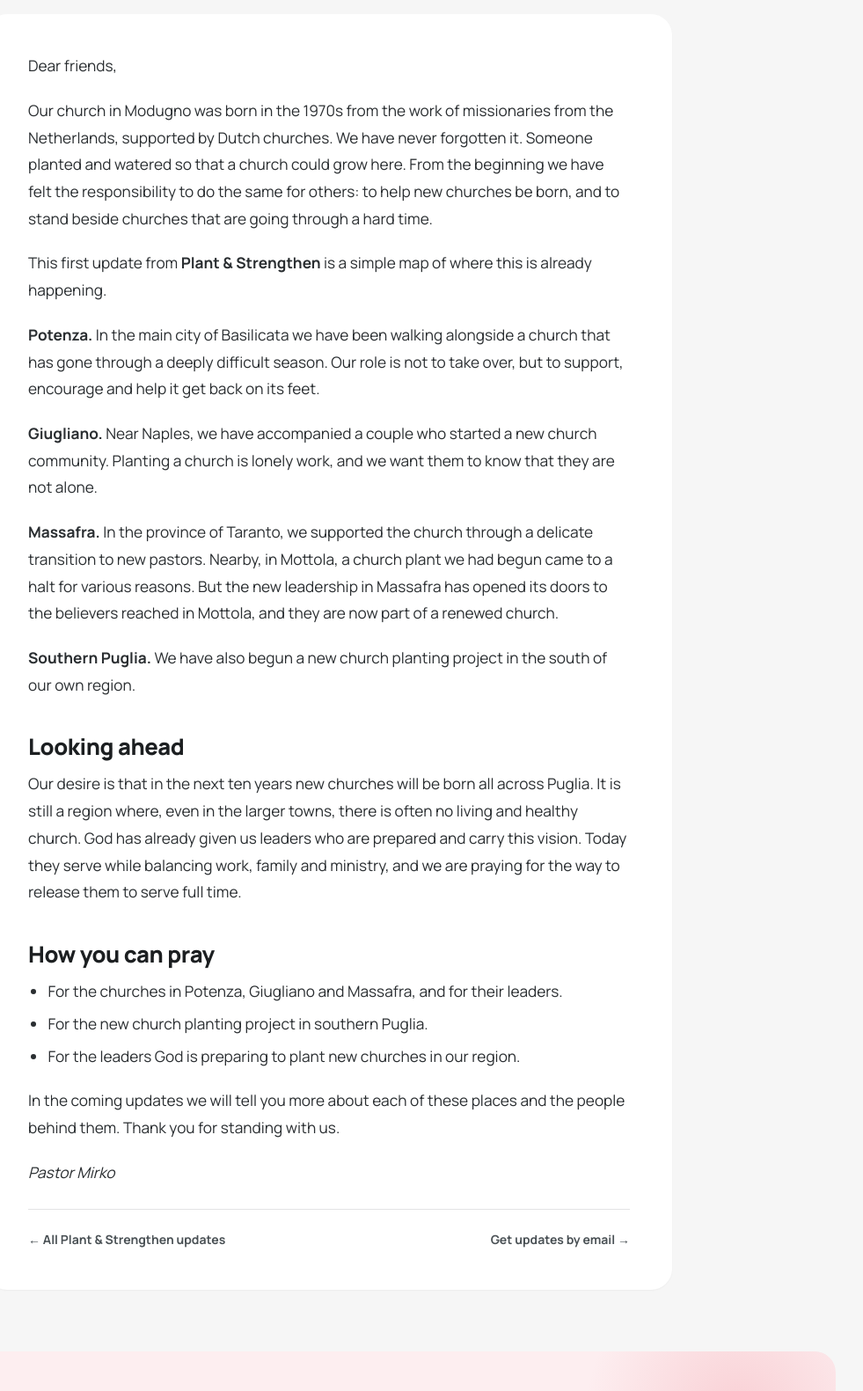
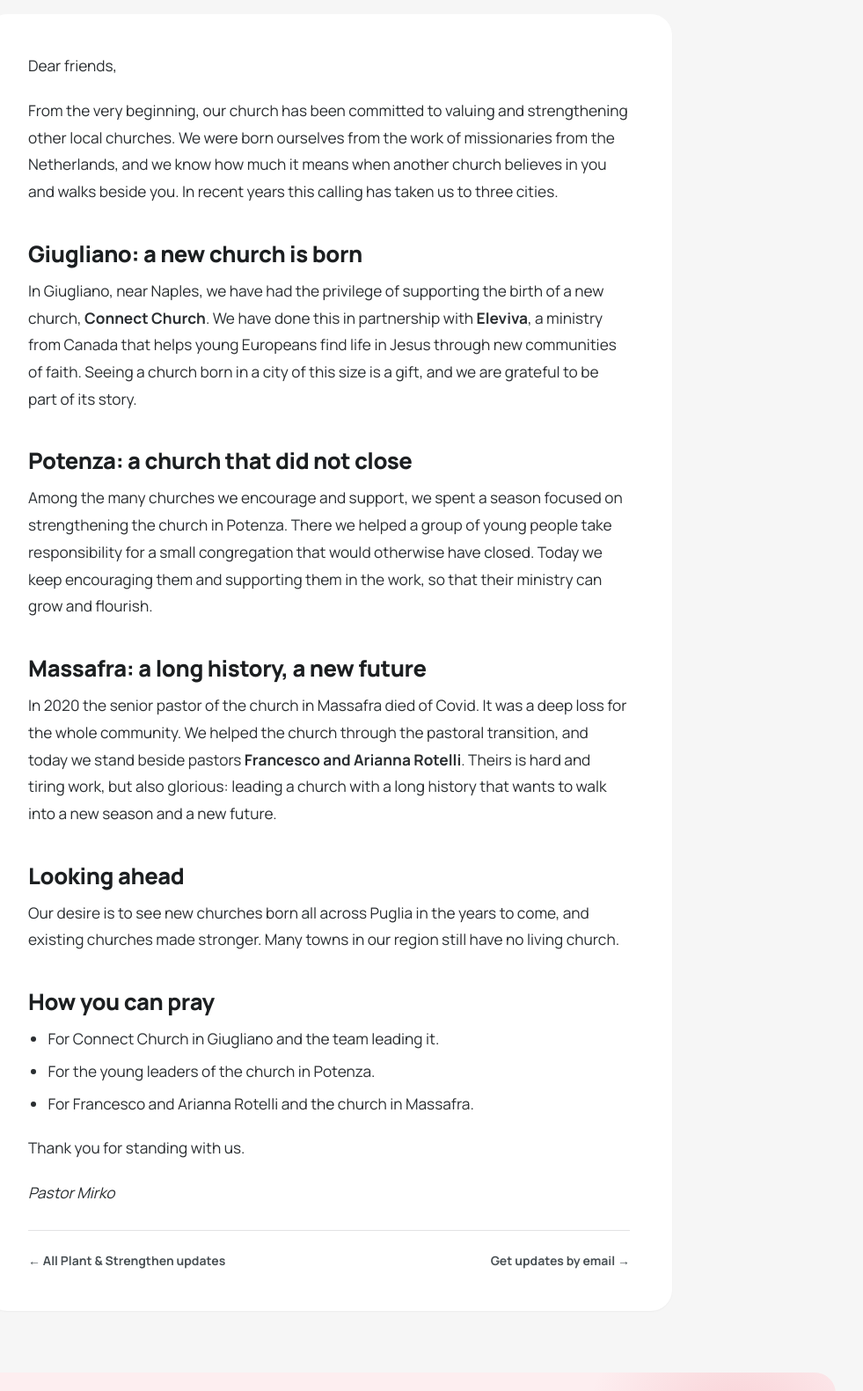
Before and after one commit to pastoremirko/fromtheheelofitaly, a plain HTML site: page public/updates/plant-and-strengthen-first-steps/index.html in a window 1280 px wide. Shown: the part 895-2476 px from the top of the page at 88% size, without its empty margins (266-1247 px from the left). Drawn offline with Linux system fonts and the light colour scheme.

Commit message:
Plant & Strengthen update: rewrite around Giugliano, Potenza and Massafra
Co-Authored-By: Claude Opus 5.5 <noreply@anthropic.com>
Claude-Session: https://claude.ai/code/session_013kztrHzovLqwhmGrDJ4oHt

```diff
--- a/public/feed.xml
+++ b/public/feed.xml
@@ -2,9 +2,9 @@
 <rss version="2.0"><channel>
 <title>From the Heel of Italy</title><link>https://fromtheheelofitaly.org/</link>
 <description>Updates from the Pieno Vangelo ministry and the Ronchi family: our church in Modugno, Il Rifugio, missions and church planting across Puglia and beyond.</description><language>en</language>
-<item><title>Beyond Modugno: Giugliano, Potenza and Massafra</title><link>https://fromtheheelofitaly.org/updates/plant-and-strengthen-first-steps/</link>
+<item><title>Strengthening churches beyond Modugno</title><link>https://fromtheheelofitaly.org/updates/plant-and-strengthen-first-steps/</link>
 <guid>https://fromtheheelofitaly.org/updates/plant-and-strengthen-first-steps/</guid><pubDate>Thu, 19 Nov 2026 09:00:00 +0100</pubDate>
-<category>Plant &amp; Strengthen</category><description>Our first update from Plant &amp; Strengthen: the places outside our city where we are already helping churches to be born and to stand firm.</description><enclosure url="https://fromtheheelofitaly.org/images/2026-11-plant-strengthen-map.jpg" type="image/jpeg"/></item>
+<category>Plant &amp; Strengthen</category><description>Giugliano, Potenza and Massafra: three churches we have the privilege to stand beside, helping them to be born, to stay open and to look to the future.</description><enclosure url="https://fromtheheelofitaly.org/images/2026-11-plant-strengthen-map.jpg" type="image/jpeg"/></item>
 <item><title>Welcome to our updates</title><link>https://fromtheheelofitaly.org/updates/welcome/</link>
 <guid>https://fromtheheelofitaly.org/updates/welcome/</guid><pubDate>Wed, 18 Nov 2026 09:00:00 +0100</pubDate>
 <category>News</category><description>Why we are starting this newsletter, what you will find here, and how you can walk with us from Puglia to the nations.</description></item>
--- a/public/updates/plant-and-strengthen-first-steps/index.html
+++ b/public/updates/plant-and-strengthen-first-steps/index.html
@@ -3,11 +3,11 @@
 <head>
 <meta charset="utf-8">
 <meta name="viewport" content="width=device-width, initial-scale=1">
-<title>Beyond Modugno: Giugliano, Potenza and Massafra · From the Heel of Italy</title>
-<meta name="description" content="Our first update from Plant &amp; Strengthen: the places outside our city where we are already helping churches to be born and to stand firm.">
+<title>Strengthening churches beyond Modugno · From the Heel of Italy</title>
+<meta name="description" content="Giugliano, Potenza and Massafra: three churches we have the privilege to stand beside, helping them to be born, to stay open and to look to the future.">
 <link rel="canonical" href="https://fromtheheelofitaly.org/updates/plant-and-strengthen-first-steps/">
-<meta property="og:title" content="Beyond Modugno: Giugliano, Potenza and Massafra · From the Heel of Italy">
-<meta property="og:description" content="Our first update from Plant &amp; Strengthen: the places outside our city where we are already helping churches to be born and to stand firm.">
+<meta property="og:title" content="Strengthening churches beyond Modugno · From the Heel of Italy">
+<meta property="og:description" content="Giugliano, Potenza and Massafra: three churches we have the privilege to stand beside, helping them to be born, to stay open and to look to the future.">
 <meta property="og:url" content="https://fromtheheelofitaly.org/updates/plant-and-strengthen-first-steps/">
 <meta property="og:type" content="website">
 <meta property="og:image" content="https://fromtheheelofitaly.org/images/2026-11-plant-strengthen-map.jpg">
@@ -30,26 +30,27 @@
 <article>
   <header class="article-head"><div class="narrow">
     <a class="eyebrow" href="/plant-and-strengthen/">Plant &amp; Strengthen</a>
-    <h1 class="display">Beyond Modugno: Giugliano, Potenza and Massafra</h1>
+    <h1 class="display">Strengthening churches beyond Modugno</h1>
     <div class="meta">19 November 2026 · Pastor Mirko Ronchi</div>
   </div></header>
   <div class="article-cover"><div class="media "><img src="/images/2026-11-plant-strengthen-map.jpg" alt="Map of southern Italy with dotted lines from Modugno to Giugliano, Potenza and Massafra" loading="lazy"></div></div>
   <div class="narrow page-body"><div class="prose-card prose"><p>Dear friends,</p>
-<p>Our church in Modugno was born in the 1970s from the work of missionaries from the Netherlands, supported by Dutch churches. We have never forgotten it. Someone planted and watered so that a church could grow here. From the beginning we have felt the responsibility to do the same for others: to help new churches be born, and to stand beside churches that are going through a hard time.</p>
-<p>This first update from <strong>Plant &amp; Strengthen</strong> is a simple map of where this is already happening.</p>
-<p><strong>Potenza.</strong> In the main city of Basilicata we have been walking alongside a church that has gone through a deeply difficult season. Our role is not to take over, but to support, encourage and help it get back on its feet.</p>
-<p><strong>Giugliano.</strong> Near Naples, we have accompanied a couple who started a new church community. Planting a church is lonely work, and we want them to know that they are not alone.</p>
-<p><strong>Massafra.</strong> In the province of Taranto, we supported the church through a delicate transition to new pastors. Nearby, in Mottola, a church plant we had begun came to a halt for various reasons. But the new leadership in Massafra has opened its doors to the believers reached in Mottola, and they are now part of a renewed church.</p>
-<p><strong>Southern Puglia.</strong> We have also begun a new church planting project in the south of our own region.</p>
+<p>From the very beginning, our church has been committed to valuing and strengthening other local churches. We were born ourselves from the work of missionaries from the Netherlands, and we know how much it means when another church believes in you and walks beside you. In recent years this calling has taken us to three cities.</p>
+<h2>Giugliano: a new church is born</h2>
+<p>In Giugliano, near Naples, we have had the privilege of supporting the birth of a new church, <strong>Connect Church</strong>. We have done this in partnership with <strong>Eleviva</strong>, a ministry from Canada that helps young Europeans find life in Jesus through new communities of faith. Seeing a church born in a city of this size is a gift, and we are grateful to be part of its story.</p>
+<h2>Potenza: a church that did not close</h2>
+<p>Among the many churches we encourage and support, we spent a season focused on strengthening the church in Potenza. There we helped a group of young people take responsibility for a small congregation that would otherwise have closed. Today we keep encouraging them and supporting them in the work, so that their ministry can grow and flourish.</p>
+<h2>Massafra: a long history, a new future</h2>
+<p>In 2020 the senior pastor of the church in Massafra died of Covid. It was a deep loss for the whole community. We helped the church through the pastoral transition, and today we stand beside pastors <strong>Francesco and Arianna Rotelli</strong>. Theirs is hard and tiring work, but also glorious: leading a church with a long history that wants to walk into a new season and a new future.</p>
 <h2>Looking ahead</h2>
-<p>Our desire is that in the next ten years new churches will be born all across Puglia. It is still a region where, even in the larger towns, there is often no living and healthy church. God has already given us leaders who are prepared and carry this vision. Today they serve while balancing work, family and ministry, and we are praying for the way to release them to serve full time.</p>
+<p>Our desire is to see new churches born all across Puglia in the years to come, and existing churches made stronger. Many towns in our region still have no living church.</p>
 <h2>How you can pray</h2>
 <ul>
-<li>For the churches in Potenza, Giugliano and Massafra, and for their leaders.</li>
-<li>For the new church planting project in southern Puglia.</li>
-<li>For the leaders God is preparing to plant new churches in our region.</li>
+<li>For Connect Church in Giugliano and the team leading it.</li>
+<li>For the young leaders of the church in Potenza.</li>
+<li>For Francesco and Arianna Rotelli and the church in Massafra.</li>
 </ul>
-<p>In the coming updates we will tell you more about each of these places and the people behind them. Thank you for standing with us.</p>
+<p>Thank you for standing with us.</p>
 <p><em>Pastor Mirko</em></p>
     <div class="article-foot"><a href="/plant-and-strengthen/">← All Plant &amp; Strengthen updates</a><a href="#subscribe">Get updates by email →</a></div>
   </div></div>
```
Also changed, not shown: public/index.html (+2 -2 lines), public/plant-and-strengthen/index.html (+2 -2 lines), public/updates/index.html (+2 -2 lines), public/updates/welcome/index.html (+2 -2 lines), 2 other files.
